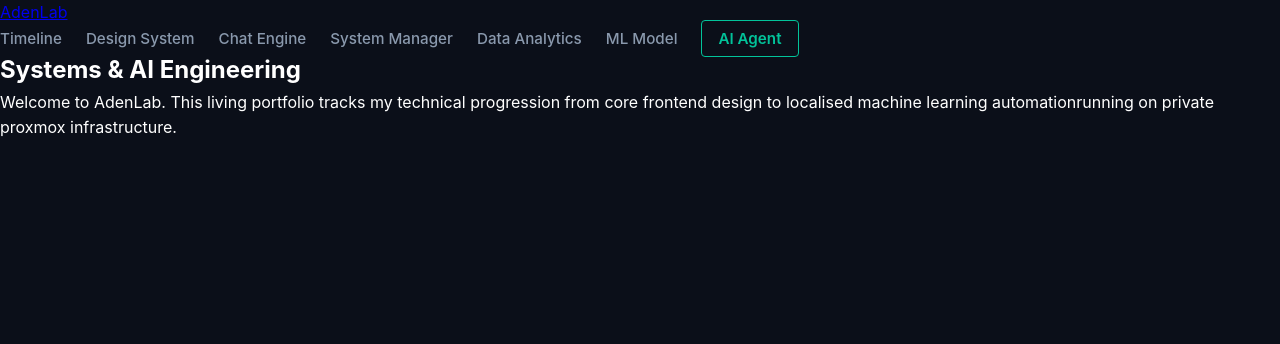
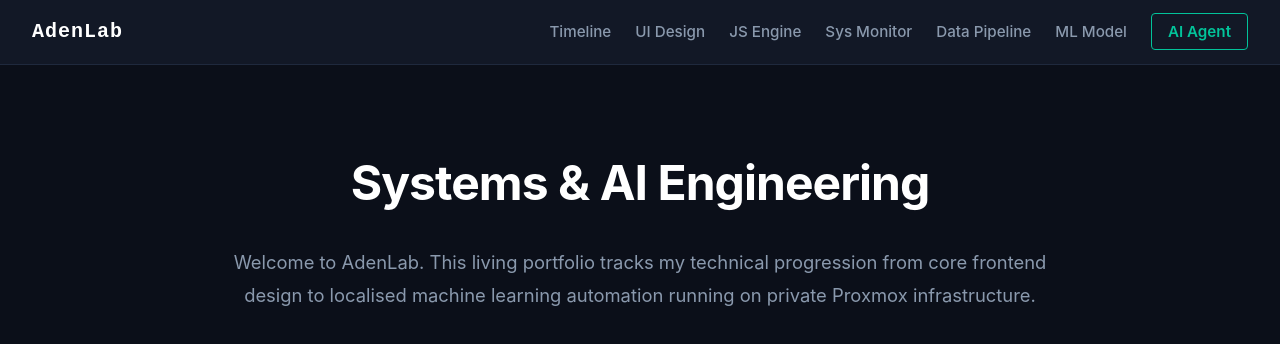
Before and after one commit to Cypher3817/adenlab-portfolio, a plain HTML site: page index.html in a window 1280 px wide. Drawn offline with Linux system fonts and the light colour scheme.

Commit message:
Fixed Nav and home page

```diff
--- a/index.html
+++ b/index.html
@@ -1,5 +1,4 @@
 <!DOCTYPE html>
-
 <html lang="en">
 <head>
     <meta charset="utf-8" />
@@ -13,10 +12,10 @@
             <a href="/" class="logo">AdenLab</a>
             <ul>
                 <li><a href="/timeline">Timeline</a></li>
-                <li><a href="/design-system">Design System</a></li>
-                <li><a href="/chat-engine">Chat Engine</a></li>
-                <li><a href="/system-manager">System Manager</a></li>
-                <li><a href="/data-analytics">Data Analytics</a></li>
+                <li><a href="/design-system">UI Design</a></li>
+                <li><a href="/chat-engine">JS Engine</a></li>
+                <li><a href="/system-manager">Sys Monitor</a></li>
+                <li><a href="/data-analytics">Data Pipeline</a></li>
                 <li><a href="/ml-classifier">ML Model</a></li>
                 <li><a href="/assistant" class="btn-highlight">AI Agent</a></li>
             </ul>
@@ -26,9 +25,8 @@
     <main>
         <section class="hero">
             <h1>Systems & AI Engineering</h1>
-            <p>Welcome to AdenLab. This living portfolio tracks my technical progression from core frontend design to localised machine learning automationrunning on private proxmox infrastructure.</p>
+            <p>Welcome to AdenLab. This living portfolio tracks my technical progression from core frontend design to localised machine learning automation running on private Proxmox infrastructure.</p>
         </section>
-
     </main>
 </body>
 </html>
--- a/styles.css
+++ b/styles.css
@@ -8,11 +8,50 @@
     --border-subtle: #1f293d; /* Clean divider grid lines */
 }
 
+/* Fixed universal selector from - to * */
 * {
     margin: 0;
     padding: 0;
     box-sizing: border-box;
 }
+
+body {
+    background-color: var(--bg-primary);
+    color: var(--text-primary);
+    font-family: -apple-system, BlinkMacSystemFont, "Segoe UI", Roboto, sans-serif;
+    line-height: 1.6;
+}
+
+/* --- Global Header & Navigation (Desktop Default) --- */
+header {
+    background-color: var(--panel-bg);
+    border-bottom: 1px solid var(--border-subtle);
+    position: sticky;
+    top: 0;
+    z-index: 100;
+}
+
+nav {
+    max-width: 1400px;
+    margin: 0 auto;
+    padding: 1rem 2rem;
+    display: flex;
+    justify-content: space-between;
+    align-items: center;
+}
+
+.logo {
+    font-size: 1.25rem;
+    font-weight: 700;
+    font-family: monospace;
+    color: var(--text-primary);
+    text-decoration: none;
+    letter-spacing: 0.05em;
+}
+
+    .logo:hover {
+        color: var(--accent);
+    }
 
 nav ul {
     list-style: none;
@@ -29,7 +68,8 @@ nav ul {
         transition: color 0.2s ease;
     }
 
-        nav ul li a:hover {
+        nav ul li a:hover,
+        nav ul li a.active {
             color: var(--accent);
         }
 
@@ -48,12 +88,27 @@ nav ul {
                 color: var(--bg-primary);
             }
 
-body {
-    background-color: var(--bg-primary);
-    color: var(--text-primary);
-    font-family: -apple-system, BlinkMacSystemFont, "Segoe UI", Roboto, sans-serif;
-    line-height: 1.6;
+/* --- Home Page Hero Component --- */
+.hero {
+    max-width: 900px;
+    margin: 5rem auto;
+    padding: 0 2rem;
+    text-align: center;
 }
+
+    .hero h1 {
+        font-size: 3rem;
+        font-weight: 700;
+        margin-bottom: 1.5rem;
+        color: var(--text-primary);
+        letter-spacing: -0.02em;
+    }
+
+    .hero p {
+        color: var(--text-secondary);
+        font-size: 1.15rem;
+        line-height: 1.8;
+    }
 /* --- Master Timeline Layout Elements --- */
 
 .timeline-container {
```
